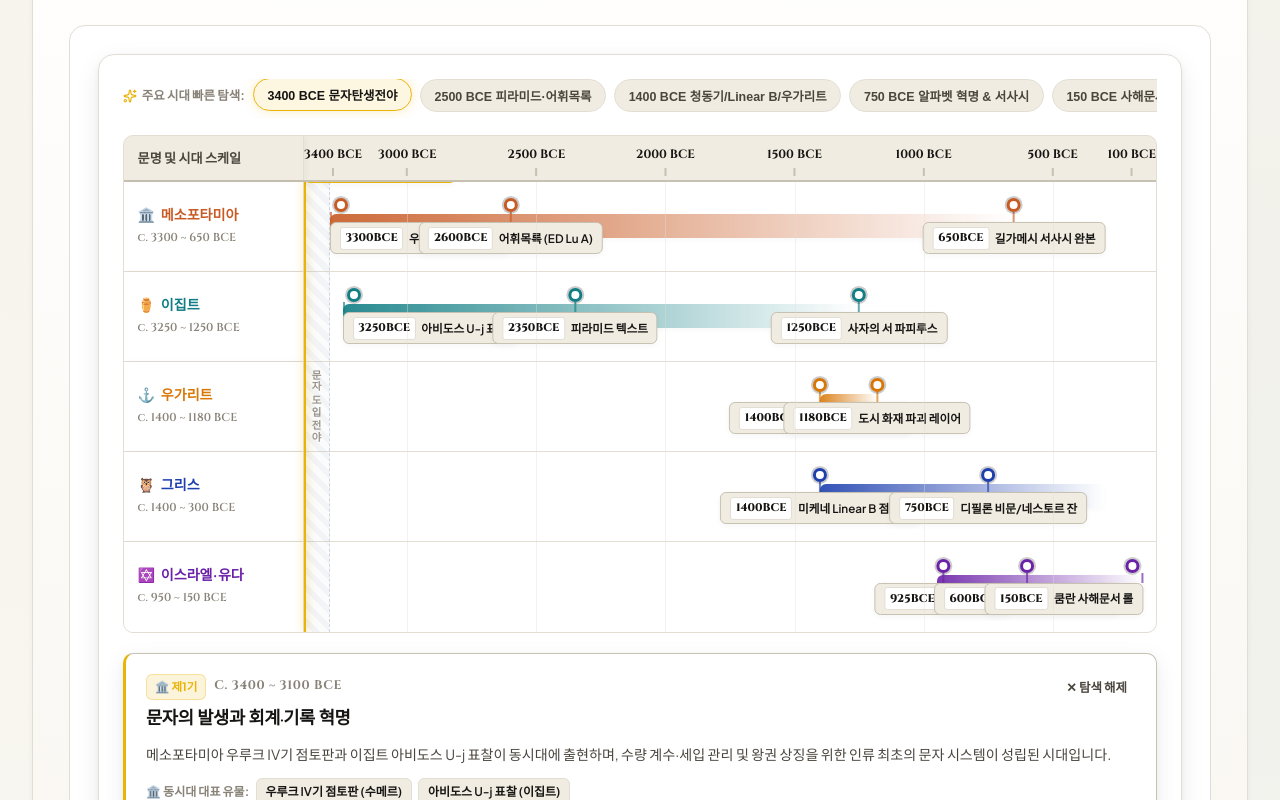
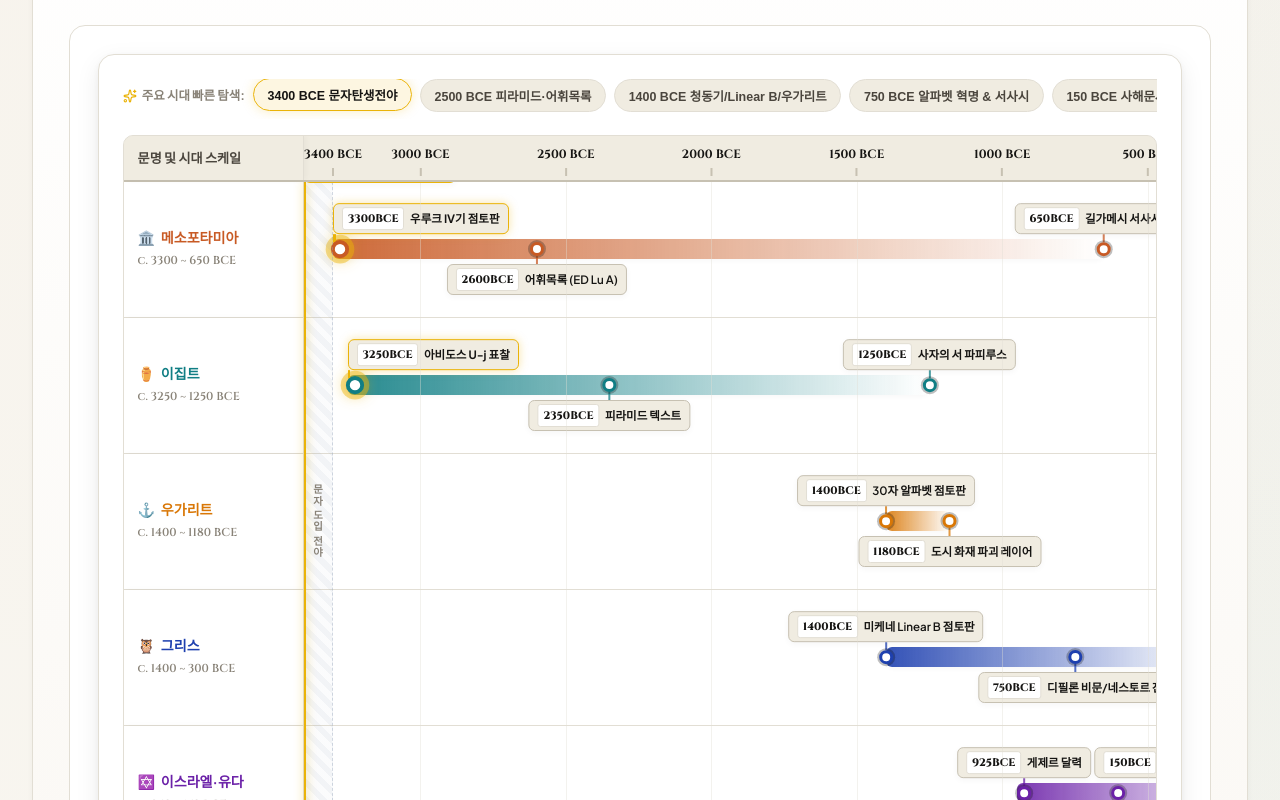
Before and after one commit to YgHnSIM/after-the-ledger, a React (Vite) app: page / in a window 1280 px wide. Shown: the part 1640-2440 px from the top of the page. Built offline with nearby package versions, Linux system fonts and the light colour scheme; a web font is replaced by a local one.

Commit message:
feat(timeline): implement 4-tier collision avoidance layout
- Implement dynamic 4-tier collision avoidance slotting layout for timeline matrix

```diff
--- a/src/components/HomeView.tsx
+++ b/src/components/HomeView.tsx
@@ -176,6 +176,64 @@ const ERA_SPOTLIGHTS: EraSpotlight[] = [
     keyArtifacts: ['쿰란 사해문서 롤 (이스라엘)', '길가메시 서사시 완본 (메소포타미아)']
   }
 ];
+
+type EventTier = 'tier-top-near' | 'tier-top-far' | 'tier-bottom-near' | 'tier-bottom-far';
+
+const computeAbsoluteEventTiers = (
+  events: EventNode[],
+  pctCalc: (yearBCE: number) => number
+): Map<string, { tierClass: EventTier; isTop: boolean }> => {
+  const tierMap = new Map<string, { tierClass: EventTier; isTop: boolean }>();
+
+  let lastTopNearPct = -999;
+  let lastTopFarPct = -999;
+  let lastBottomNearPct = -999;
+  let lastBottomFarPct = -999;
+
+  const SAFE_GAP = 14;
+
+  events.forEach((ev, idx) => {
+    const pct = pctCalc(ev.yearBCE);
+    const preferTop = idx % 2 === 0;
+
+    let chosenTier: EventTier;
+
+    if (preferTop) {
+      if (pct - lastTopNearPct >= SAFE_GAP) {
+        chosenTier = 'tier-top-near';
+        lastTopNearPct = pct;
+      } else if (pct - lastTopFarPct >= SAFE_GAP) {
+        chosenTier = 'tier-top-far';
+        lastTopFarPct = pct;
+      } else if (pct - lastBottomNearPct >= SAFE_GAP) {
+        chosenTier = 'tier-bottom-near';
+        lastBottomNearPct = pct;
+      } else {
+        chosenTier = 'tier-bottom-far';
+        lastBottomFarPct = pct;
+      }
+    } else {
+      if (pct - lastBottomNearPct >= SAFE_GAP) {
+        chosenTier = 'tier-bottom-near';
+        lastBottomNearPct = pct;
+      } else if (pct - lastBottomFarPct >= SAFE_GAP) {
+        chosenTier = 'tier-bottom-far';
+        lastBottomFarPct = pct;
+      } else if (pct - lastTopNearPct >= SAFE_GAP) {
+        chosenTier = 'tier-top-near';
+        lastTopNearPct = pct;
+      } else {
+        chosenTier = 'tier-top-far';
+        lastTopFarPct = pct;
+      }
+    }
+
+    const isTop = chosenTier.startsWith('tier-top');
+    tierMap.set(ev.id, { tierClass: chosenTier, isTop });
+  });
+
+  return tierMap;
+};
 
 export const UnifiedTimelineMatrix: React.FC = () => {
   const scrollRef = useRef<HTMLDivElement>(null);
@@ -347,6 +405,7 @@ export const UnifiedTimelineMatrix: React.FC = () => {
               const startPct = bceToPct(civ.startBCE);
               const endPct = bceToPct(civ.endBCE);
               const barWidthPct = endPct - startPct;
+              const tiers = computeAbsoluteEventTiers(civ.events, bceToPct);
 
               return (
                 <div key={civ.id} className="matrix-lane-row">
@@ -375,27 +434,41 @@ export const UnifiedTimelineMatrix: React.FC = () => {
                       const isHovered = hoveredYear !== null && Math.abs(hoveredYear - ev.yearBCE) < 70;
                       const isSelected = selectedEvent?.event.id === ev.id;
                       const isSpotlighted = activeEra !== null && Math.abs(activeEra.yearBCE - ev.yearBCE) <= 300;
+                      const tierInfo = tiers.get(ev.id) || { tierClass: 'tier-top-near', isTop: true };
 
                       let alignClass = 'align-center';
-                      if (evPct < 15) {
+                      if (evPct < 8) {
                         alignClass = 'align-left';
-                      } else if (evPct > 85) {
+                      } else if (evPct > 92) {
                         alignClass = 'align-right';
                       }
 
                       return (
                         <div
                           key={ev.id}
-                          className={`matrix-event-chip ${alignClass} ${isHovered || isSelected ? 'active' : ''} ${isSpotlighted ? 'spotlight-highlight' : ''}`}
+                          className={`matrix-stagger-chip ${tierInfo.tierClass} ${alignClass} ${isHovered || isSelected ? 'active' : ''} ${isSpotlighted ? 'spotlight-highlight' : ''}`}
                           style={{ left: `${evPct}%`, color: civ.colorVar }}
                           onClick={() => setSelectedEvent({ civName: civ.name, event: ev })}
                         >
+                          {tierInfo.isTop ? (
+                            <>
+                              <div className="matrix-event-label-chip">
+                                <span className="year-badge">{ev.yearBCE}BCE</span>
+                                <span>{ev.title}</span>
+                              </div>
+                              <div className="matrix-event-stem" />
+                              <div className="matrix-event-pin-dot" />
+                            </>
+                          ) : (
+                            <>
                               <div className="matrix-event-pin-dot" />
                               <div className="matrix-event-stem" />
                               <div className="matrix-event-label-chip">
                                 <span className="year-badge">{ev.yearBCE}BCE</span>
                                 <span>{ev.title}</span>
                               </div>
+                            </>
+                          )}
                         </div>
                       );
                     })}
@@ -604,7 +677,7 @@ const RELATIVE_TIMELINE_DATA: RelativeCivData[] = [
       {
         id: 'gr-0',
         elapsedYears: 0,
-        title: '알파벳 자모 체계 수용',
+        title: '알파벳 체계 수용',
         actualBCE: 'c. 775 BCE',
         stage: 't=0 (체계 수용)',
         detail: '페니키아 자음 전용 아브자드에서 그리스어 모음 음소를 표기하는 완전 음소 알파벳 체계 창안.'
@@ -612,7 +685,7 @@ const RELATIVE_TIMELINE_DATA: RelativeCivData[] = [
       {
         id: 'gr-35',
         elapsedYears: 35,
-        title: '디필론 비문 / 네스토르 잔',
+        title: '디필론 비문·네스토르 잔',
         actualBCE: 'c. 740 BCE',
         stage: 't+35년 (유희시 직행)',
         detail: '도입 불과 35년 만에 도기 위에 음주와 춤 경연을 노래하는 6보격 유희 서사시 刻文.'
@@ -628,7 +701,7 @@ const RELATIVE_TIMELINE_DATA: RelativeCivData[] = [
       {
         id: 'gr-325',
         elapsedYears: 325,
-        title: '고전기 비극·역사 철학',
+        title: '고전기 비극·철학',
         actualBCE: 'c. 450 BCE',
         stage: 't+325년 (고전문학 만개)',
         detail: '아테네 민주정의 시민 비극 경연, 헤로도토스·투키디데스의 비판적 역사 서술 및 플라톤 철학.'
@@ -646,7 +719,7 @@ const RELATIVE_TIMELINE_DATA: RelativeCivData[] = [
       {
         id: 'meso-0',
         elapsedYears: 0,
-        title: '우루크 IV기 장부 & 직업목록(ED Lu A)',
+        title: '우루크 장부 & 직업목록',
         actualBCE: 'c. 3300 BCE',
         stage: 't=0 (경제회계 & 어휘목록 동시출현)',
         detail: '신전 곡물·가축 수량 출납 장부(85%)와 서기관 교육용 직업 위계 표준목록(ED Lu A, 15%)이 동시 출현.'
@@ -696,7 +769,7 @@ const RELATIVE_TIMELINE_DATA: RelativeCivData[] = [
       {
         id: 'isr-25',
         elapsedYears: 25,
-        title: '게제르 달력',
+        title: '게제르 농경 달력',
         actualBCE: 'c. 925 BCE',
         stage: 't+25년 (농경 습자판)',
         detail: '월별 농사 주기를 기록한 석회암 판. 지방 서기관 학교의 습자 훈련용 추정.'
@@ -746,7 +819,7 @@ const RELATIVE_TIMELINE_DATA: RelativeCivData[] = [
       {
         id: 'egy-250',
         elapsedYears: 250,
-        title: '나르메르 팔레트 (왕권 도상)',
+        title: '나르메르 팔레트 (왕권)',
         actualBCE: 'c. 3000 BCE',
         stage: 't+250년 (왕권 도상)',
         detail: '상·하 이집트 통일 왕권의 군사적 승리와 신성한 권위를 과시하는 화장판 릴리프 비문.'
@@ -762,7 +835,7 @@ const RELATIVE_TIMELINE_DATA: RelativeCivData[] = [
       {
         id: 'egy-1300',
         elapsedYears: 1300,
-        title: '시누헤 이야기 (문학 서사)',
+        title: '시누헤 이야기 (문학)',
         actualBCE: 'c. 1950 BCE',
         stage: 't+1300년 (고전문학 서사)',
         detail: '망명 관료의 고난과 파라오의 은혜로 귀환하는 자전적 문학 서사. 이집트 세속 문학의 금자탑.'
@@ -812,6 +885,73 @@ const RELATIVE_TIMELINE_DATA: RelativeCivData[] = [
     ]
   }
 ];
+
+interface ComputedTierInfo {
+  tierClass: EventTier;
+  isTop: boolean;
+}
+
+/**
+ * Dynamic collision-aware 4-tier slotting algorithm:
+ * Inspects all events in a lane, converts their elapsedYears to horizontal percentage (pct),
+ * and assigns tiers (top-near, top-far, bottom-near, bottom-far) so that adjacent items
+ * within an 18% distance NEVER occupy the same vertical level.
+ */
+const computeEventTiers = (
+  events: RelativeEventNode[],
+  pctCalc: (years: number) => number
+): Map<string, ComputedTierInfo> => {
+  const tierMap = new Map<string, ComputedTierInfo>();
+
+  let lastTopNearPct = -999;
+  let lastTopFarPct = -999;
+  let lastBottomNearPct = -999;
+  let lastBottomFarPct = -999;
+
+  const SAFE_GAP = 18;
+
+  events.forEach((ev, idx) => {
+    const pct = pctCalc(ev.elapsedYears);
+    const preferTop = idx % 2 === 0;
+
+    let chosenTier: EventTier;
+
+    if (preferTop) {
+      if (pct - lastTopNearPct >= SAFE_GAP) {
+        chosenTier = 'tier-top-near';
+        lastTopNearPct = pct;
+      } else if (pct - lastTopFarPct >= SAFE_GAP) {
+        chosenTier = 'tier-top-far';
+        lastTopFarPct = pct;
+      } else if (pct - lastBottomNearPct >= SAFE_GAP) {
+        chosenTier = 'tier-bottom-near';
+        lastBottomNearPct = pct;
+      } else {
+        chosenTier = 'tier-bottom-far';
+        lastBottomFarPct = pct;
+      }
+    } else {
+      if (pct - lastBottomNearPct >= SAFE_GAP) {
+        chosenTier = 'tier-bottom-near';
+        lastBottomNearPct = pct;
+      } else if (pct - lastBottomFarPct >= SAFE_GAP) {
+        chosenTier = 'tier-bottom-far';
+        lastBottomFarPct = pct;
+      } else if (pct - lastTopNearPct >= SAFE_GAP) {
+        chosenTier = 'tier-top-near';
+        lastTopNearPct = pct;
+      } else {
+        chosenTier = 'tier-top-far';
+        lastTopFarPct = pct;
+      }
+    }
+
+    const isTop = chosenTier.startsWith('tier-top');
+    tierMap.set(ev.id, { tierClass: chosenTier, isTop });
+  });
+
+  return tierMap;
+};
 
 export const RelativeTimelineMatrix: React.FC = () => {
   const scrollRef = useRef<HTMLDivElement>(null);
@@ -976,9 +1116,10 @@ export const RelativeTimelineMatrix: React.FC = () => {
             {/* CIVILIZATION LANES */}
             {RELATIVE_TIMELINE_DATA.map((civ) => {
               const barWidthPct = relYearsToPct(civ.maxElapsedYears);
+              const tiers = computeEventTiers(civ.events, relYearsToPct);
 
               return (
-                <div key={civ.id} className="matrix-lane-row" style={{ minHeight: '105px' }}>
+                <div key={civ.id} className="matrix-lane-row">
                   <div className="matrix-lane-civ-header">
                     <div className="matrix-civ-name" style={{ color: civ.colorVar }}>
                       <span>{civ.icon}</span>
@@ -987,7 +1128,7 @@ export const RelativeTimelineMatrix: React.FC = () => {
                     <div className="matrix-civ-span" style={{ fontSize: '0.66rem' }}>{civ.t0Origin}</div>
                   </div>
 
-                  <div className="matrix-lane-track-body" style={{ minHeight: '105px', padding: 0 }}>
+                  <div className="matrix-lane-track-body">
                     {/* SPAN BAR */}
                     <div
                       className="matrix-span-bar"
@@ -998,13 +1139,13 @@ export const RelativeTimelineMatrix: React.FC = () => {
                       }}
                     />
 
-                    {/* EVENT CHIPS (ALTERNATING STAGGER UP/DOWN) */}
-                    {civ.events.map((ev, idx) => {
+                    {/* EVENT CHIPS (DYNAMIC 4-TIER SLOTTED) */}
+                    {civ.events.map((ev) => {
                       const evPct = relYearsToPct(ev.elapsedYears);
                       const isHovered = hoveredYears !== null && Math.abs(hoveredYears - ev.elapsedYears) < 30;
                       const isSelected = selectedEvent?.event.id === ev.id;
                       const isSpotlighted = activeSpotlight !== null && Math.abs(activeSpotlight.targetYears - ev.elapsedYears) <= 100;
-                      const isTop = idx % 2 === 0;
+                      const tierInfo = tiers.get(ev.id) || { tierClass: 'tier-top-near', isTop: true };
 
                       let alignClass = 'align-center';
                       if (evPct < 8) {
@@ -1016,11 +1157,11 @@ export const RelativeTimelineMatrix: React.FC = () => {
                       return (
                         <div
                           key={ev.id}
-                          className={`matrix-stagger-chip ${isTop ? 'pos-top' : 'pos-bottom'} ${alignClass} ${isHovered || isSelected ? 'active' : ''} ${isSpotlighted ? 'spotlight-highlight' : ''}`}
+                          className={`matrix-stagger-chip ${tierInfo.tierClass} ${alignClass} ${isHovered || isSelected ? 'active' : ''} ${isSpotlighted ? 'spotlight-highlight' : ''}`}
                           style={{ left: `${evPct}%`, color: civ.colorVar }}
                           onClick={() => setSelectedEvent({ civName: civ.name, event: ev })}
                         >
-                          {isTop ? (
+                          {tierInfo.isTop ? (
                             <>
                               <div className="matrix-event-label-chip">
                                 <span className="year-badge">t+{ev.elapsedYears}년</span>
--- a/src/styles/index.css
+++ b/src/styles/index.css
@@ -1432,7 +1432,7 @@ p:last-child {
 }
 
 .timeline-matrix-inner {
-  min-width: 980px;
+  min-width: 1140px;
   position: relative;
   display: flex;
   flex-direction: column;
@@ -1551,10 +1551,7 @@ p:last-child {
   font-size: 0.65rem;
   font-weight: 700;
   color: var(--text-muted);
-  letter-spacing: 0.08em;
-  opacity: 0.85;
-  white-space: nowrap;
-  user-select: none;
+  letter-spacing: 0.1em;
 }
 
 .matrix-time-needle {
@@ -1588,7 +1585,7 @@ p:last-child {
 .matrix-lane-row {
   display: flex;
   border-bottom: 1px solid var(--border-color);
-  min-height: 90px;
+  min-height: 135px;
   background: var(--bg-card);
   transition: background 0.2s ease;
   position: relative;
@@ -1638,13 +1635,14 @@ p:last-child {
 .matrix-lane-track-body {
   flex-grow: 1;
   position: relative;
-  padding: 1.2rem 0;
+  min-height: 135px;
+  padding: 0;
   display: flex;
   align-items: center;
 }
 
 .matrix-span-bar {
-  height: 24px;
+  height: 20px;
   border-radius: var(--radius-sm);
   position: absolute;
   top: 50%;
@@ -1654,64 +1652,6 @@ p:last-child {
   box-shadow: var(--shadow-sm);
   opacity: 0.9;
   transition: opacity 0.2s ease;
-}
-
-.matrix-event-chip {
-  position: absolute;
-  top: 50%;
-  transform: translateY(-50%);
-  display: flex;
-  flex-direction: column;
-  cursor: pointer;
-  z-index: 5;
-  transition: transform 0.2s cubic-bezier(0.16, 1, 0.3, 1), z-index 0.1s ease;
-}
-
-.matrix-event-chip.align-center {
-  transform: translate(-50%, -50%);
-  align-items: center;
-}
-
-.matrix-event-chip.align-left {
-  transform: translate(0, -50%);
-  align-items: flex-start;
-}
-.matrix-event-chip.align-left .matrix-event-pin-dot {
-  margin-left: 4px;
-}
-.matrix-event-chip.align-left .matrix-event-label-chip {
-  margin-left: 0;
-}
-
-.matrix-event-chip.align-right {
-  transform: translate(-100%, -50%);
-  align-items: flex-end;
-}
-.matrix-event-chip.align-right .matrix-event-pin-dot {
-  margin-right: 4px;
-}
-.matrix-event-chip.align-right .matrix-event-label-chip {
-  margin-right: 0;
-}
-
-.matrix-event-chip:hover,
-.matrix-event-chip.active {
-  z-index: 30;
-}
-
-.matrix-event-chip.align-center:hover,
-.matrix-event-chip.align-center.active {
-  transform: translate(-50%, -50%) scale(1.06);
-}
-
-.matrix-event-chip.align-left:hover,
-.matrix-event-chip.align-left.active {
-  transform: translate(0, -50%) scale(1.06);
-}
-
-.matrix-event-chip.align-right:hover,
-.matrix-event-chip.align-right.active {
-  transform: translate(-100%, -50%) scale(1.06);
 }
 
 .matrix-event-pin-dot {
@@ -1720,27 +1660,26 @@ p:last-child {
   border-radius: 50%;
   background: var(--bg-surface);
   border: 3px solid currentColor;
-  box-shadow: 0 0 0 2px rgba(0, 0, 0, 0.2);
+  box-shadow: 0 0 0 2px rgba(0, 0, 0, 0.25);
   flex-shrink: 0;
   transition: all 0.2s cubic-bezier(0.16, 1, 0.3, 1);
   position: relative;
-  z-index: 2;
+  z-index: 4;
 }
 
 /* Event Connecting Stalk/Stem (지시선) */
 .matrix-event-stem {
   width: 2px;
-  height: 10px;
   background: currentColor;
-  opacity: 0.65;
+  opacity: 0.75;
   transition: all 0.2s ease;
   flex-shrink: 0;
+  z-index: 3;
 }
 
 .matrix-event-chip {
   position: absolute;
   top: 50%;
-  transform: translateY(-50%);
   display: flex;
   flex-direction: column;
   align-items: center;
@@ -1751,7 +1690,7 @@ p:last-child {
 
 .matrix-event-chip:hover,
 .matrix-event-chip.active {
-  z-index: 30;
+  z-index: 35;
 }
 
 .matrix-event-chip:hover .matrix-event-pin-dot,
@@ -1762,7 +1701,6 @@ p:last-child {
 
 .matrix-event-chip:hover .matrix-event-stem,
 .matrix-event-chip.active .matrix-event-stem {
-  height: 12px;
   opacity: 1;
   width: 2.5px;
 }
@@ -1771,8 +1709,8 @@ p:last-child {
   background: var(--bg-surface-elevated);
   border: 1.5px solid var(--border-highlight);
   border-radius: var(--radius-sm);
-  padding: 0.22rem 0.55rem;
-  font-size: 0.73rem;
+  padding: 0.2rem 0.5rem;
+  font-size: 0.72rem;
   font-weight: 600;
   color: var(--text-primary);
   white-space: nowrap;
@@ -1780,17 +1718,17 @@ p:last-child {
   display: flex;
   align-items: center;
   gap: 0.35rem;
-  max-width: 220px;
+  max-width: 210px;
   transition: all 0.2s cubic-bezier(0.16, 1, 0.3, 1);
   position: relative;
-  z-index: 3;
+  z-index: 5;
 }
 
 .matrix-event-label-chip .year-badge {
   font-family: var(--font-cinzel);
   font-weight: 800;
   color: var(--text-primary);
-  font-size: 0.7rem;
+  font-size: 0.68rem;
   background: var(--bg-surface);
   padding: 0.08rem 0.3rem;
   border-radius: 3px;
@@ -1804,25 +1742,13 @@ p:last-child {
   transform: scale(1.04);
 }
 
-.matrix-event-chip.align-center {
-  transform: translate(-50%, -50%);
-}
-
-.matrix-event-chip.align-left {
-  transform: translate(0, -50%);
-  align-items: flex-start;
-}
-
-.matrix-event-chip.align-right {
-  transform: translate(-100%, -50%);
-  align-items: flex-end;
-}
-
-/* Alternating Up/Down Staggered Event Chips */
+/* ==========================================================================
+   DYNAMIC 4-TIER EVENT CHIPS SYSTEM (TOP-NEAR, TOP-FAR, BOTTOM-NEAR, BOTTOM-FAR)
+   ========================================================================== */
+
 .matrix-stagger-chip {
   position: absolute;
   top: 50%;
-  transform: translateY(-50%);
   display: flex;
   flex-direction: column;
   align-items: center;
@@ -1833,7 +1759,7 @@ p:last-child {
 
 .matrix-stagger-chip:hover,
 .matrix-stagger-chip.active {
-  z-index: 30;
+  z-index: 35;
 }
 
 .matrix-stagger-chip:hover .matrix-event-pin-dot,
@@ -1846,6 +1772,7 @@ p:last-child {
 .matrix-stagger-chip.active .matrix-event-stem {
   opacity: 1;
   width: 2.5px;
+  box-shadow: 0 0 6px currentColor;
 }
 
 .matrix-stagger-chip:hover .matrix-event-label-chip,
@@ -1855,22 +1782,59 @@ p:last-child {
   transform: scale(1.04);
 }
 
-.matrix-stagger-chip.pos-top {
-  transform: translate(-50%, -50%);
-}
-
-.matrix-stagger-chip.pos-bottom {
-  transform: translate(-50%, -50%);
-}
-
+/* 1. TOP-NEAR (Stem: 8px) */
+.matrix-stagger-chip.tier-top-near {
+  transform: translate(-50%, -100%);
+  margin-top: 7px;
+}
+.matrix-stagger-chip.tier-top-near .matrix-event-stem {
+  height: 8px;
+}
+
+/* 2. TOP-FAR (Stem: 32px) - Higher elevation avoids collision with top-near */
+.matrix-stagger-chip.tier-top-far {
+  transform: translate(-50%, -100%);
+  margin-top: 7px;
+}
+.matrix-stagger-chip.tier-top-far .matrix-event-stem {
+  height: 32px;
+}
+
+/* 3. BOTTOM-NEAR (Stem: 8px) */
+.matrix-stagger-chip.tier-bottom-near {
+  transform: translate(-50%, 0);
+  margin-top: -7px;
+}
+.matrix-stagger-chip.tier-bottom-near .matrix-event-stem {
+  height: 8px;
+}
+
+/* 4. BOTTOM-FAR (Stem: 32px) - Lower extension avoids collision with bottom-near */
+.matrix-stagger-chip.tier-bottom-far {
+  transform: translate(-50%, 0);
+  margin-top: -7px;
+}
+.matrix-stagger-chip.tier-bottom-far .matrix-event-stem {
+  height: 32px;
+}
+
+/* Dynamic Left/Right edge alignments */
 .matrix-stagger-chip.align-left {
-  transform: translate(0, -50%) !important;
+  transform: translate(0, -100%) !important;
   align-items: flex-start !important;
 }
+.matrix-stagger-chip.align-left.tier-bottom-near,
+.matrix-stagger-chip.align-left.tier-bottom-far {
+  transform: translate(0, 0) !important;
+}
 
 .matrix-stagger-chip.align-right {
-  transform: translate(-100%, -50%) !important;
+  transform: translate(-100%, -100%) !important;
   align-items: flex-end !important;
+}
+.matrix-stagger-chip.align-right.tier-bottom-near,
+.matrix-stagger-chip.align-right.tier-bottom-far {
+  transform: translate(-100%, 0) !important;
 }
 
 .matrix-stagger-chip.spotlight-highlight .matrix-event-pin-dot {
```
Lines whose indentation alone changed are shown as unchanged.
